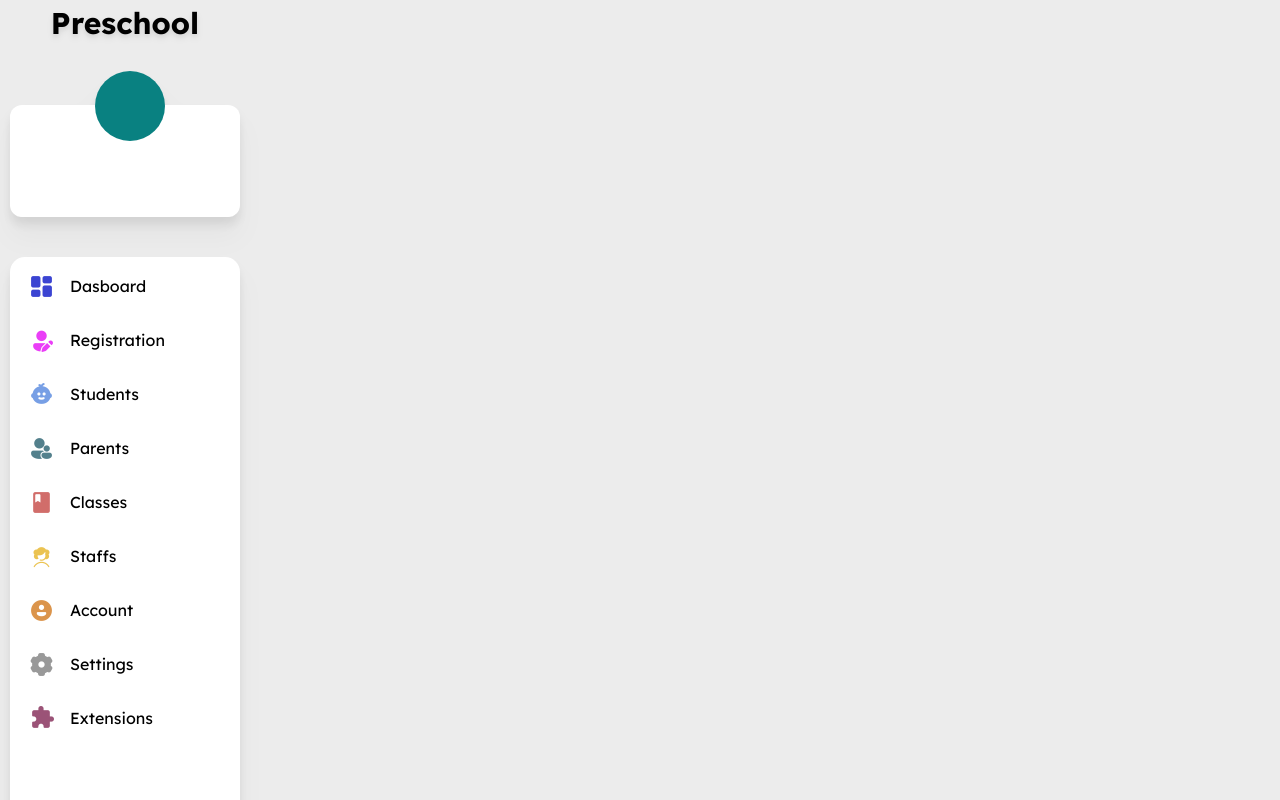
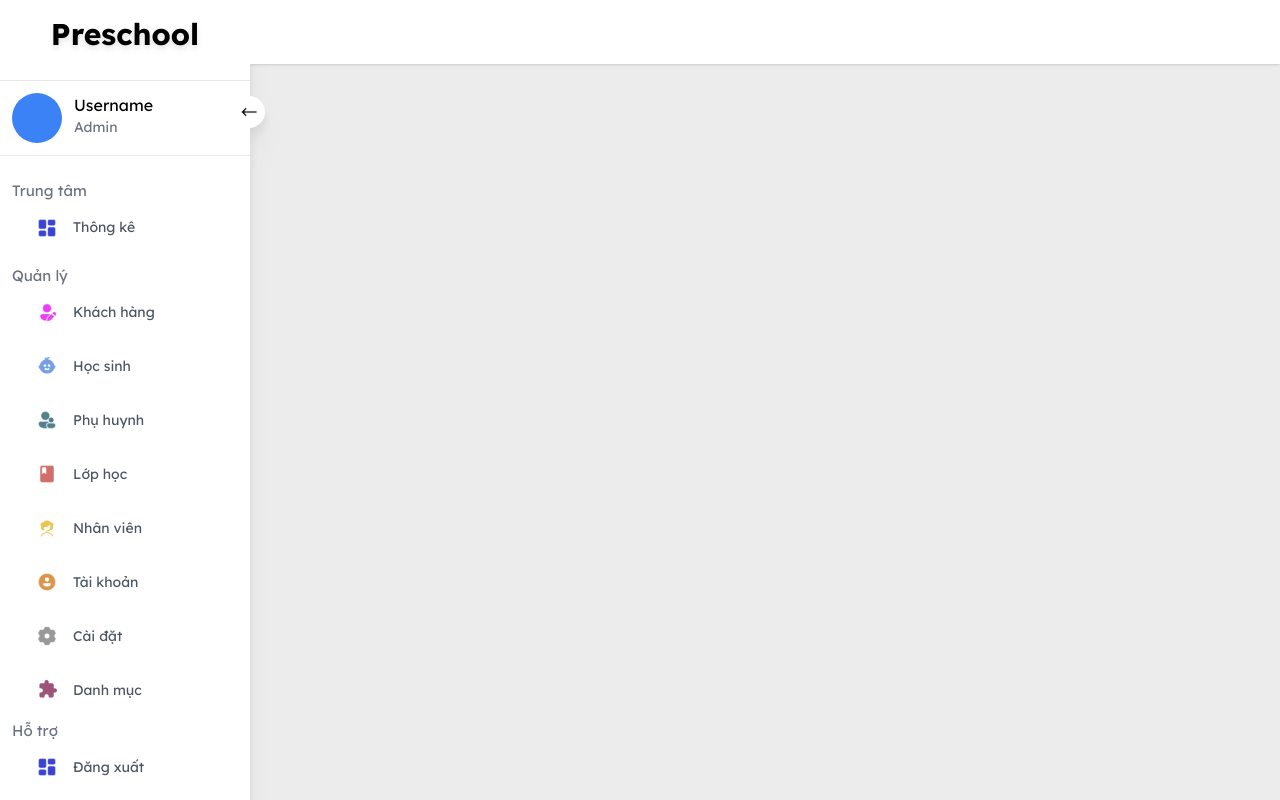
Before and after one commit to nguyenngocthach1403/preschool-system-project, a Vue app in the folder preschool_web_application/: page /home-page in a window 1280 px wide. Built offline with nearby package versions, Linux system fonts and the light colour scheme.

Commit message:
Thac 16:12 19/5 style: change layout menu and title page

```diff
--- a/preschool_web_application/src/components/menu_comp.vue
+++ b/preschool_web_application/src/components/menu_comp.vue
@@ -1,8 +1,8 @@
 <template>
-  <div class="menu-section bg-transparent">
+  <div class="menu-section h-full bg-transparent">
     <!-- Title app -->
     <div
-      class="app-title text-center font-bold text-3xl bg-transparent h-20 mt-[5px]"
+      class="app-title text-center font-bold text-3xl flex justify-center py-4 bg-transparent h-[60px] content-center"
     >
       <div v-show="menuStyle === 'full-menu'" class="drop-shadow-md">
         Preschool
@@ -10,27 +10,58 @@
     </div>
 
     <!-- User information -->
-    <div id="user-inf" class="h-28 bg-white my-5 rounded-xl drop-shadow-xl">
-      <div>
-        <div class="avatar" :class="menuStyle"></div>
+    <div
+      id="user-inf"
+      class="h-fit bg-white my-5 border-t-[1px] border-b-[1px] px-3"
+    >
+      <!--Avatar & Username-->
+
+      <div class="flex w-full content-center h-[50px] gap-3 my-3 relative">
+        <div class="avatar rounded-full w-[50px] h-[50px] bg-blue-500"></div>
+        <div class="user">
+          <p class="text-[16px]">Username</p>
+          <p class="text-gray-500 text-[14px]">Admin</p>
+        </div>
+        <!-- <div class="change-account h-5 w-5 bg-black"></div> -->
       </div>
     </div>
 
-    <!-- Menu list -->
-    <div class="menu-list my-10 bg-white py-1 rounded-15 drop-shadow-xl pb-20">
-      <router-link v-for="item in menuItem" :key="item.name" :to="item.path">
-        <div class="menu-item h-50 pl-[15px]">
-          <div><img :src="item.icon" class="w-[25px]" /></div>
+    <div class="menu-list bg-white text-gray-600 py-1 px-3">
+      <span class="text-[15px] text-gray-500">Trung tâm</span>
+      <router-link v-for="item in menu" :key="item.name" :to="item.path">
+        <div class="menu-item h-50 pl-[25px]">
+          <div><img :src="item.icon" class="w-[20px]" /></div>
           <span class="pl-4" v-show="menuStyle === 'full-menu'">{{
             item.name
           }}</span>
         </div>
       </router-link>
-      <button
-        class="shadow-xl"
-        :class="drops.menuStyle"
-        @click="closeMenu"
-      ></button>
+    </div>
+    <!-- Menu list -->
+    <div class="menu-list bg-white py-1 text-gray-600 pb-20 px-3">
+      <span class="text-[15px] text-gray-500">Quản lý</span>
+      <router-link v-for="item in managerItem" :key="item.name" :to="item.path">
+        <div class="menu-item h-50 pl-[25px]">
+          <div><img :src="item.icon" class="w-[20px]" /></div>
+          <span class="pl-4" v-show="menuStyle === 'full-menu'">{{
+            item.name
+          }}</span>
+        </div>
+      </router-link>
+    </div>
+
+    <div
+      class="menu-list bg-white w-full py-1 text-gray-600 px-3 absolute bottom-0"
+    >
+      <span class="text-[15px] text-gray-500">Hỗ trợ</span>
+      <router-link v-for="item in settingItem" :key="item.name" :to="item.path">
+        <div class="menu-item h-50 pl-[25px]">
+          <div><img :src="item.icon" class="w-[20px]" /></div>
+          <span class="pl-4" v-show="menuStyle === 'full-menu'">{{
+            item.name
+          }}</span>
+        </div>
+      </router-link>
     </div>
   </div>
 </template>
@@ -50,27 +81,31 @@ import { ref } from "vue";
 
 const isMenuClose = ref(true);
 
-const menuItem = ref([
-  { name: "Dasboard", path: "/dashboard", icon: dash },
-  { name: "Registration", path: "/registration_view", icon: registration },
-  { name: "Students", path: "/students", icon: student },
-  { name: "Parents", path: "/parents", icon: parent },
-  { name: "Classes", path: "/classes", icon: classes },
-  { name: "Staffs", path: "/registration_view", icon: staff },
-  { name: "Account", path: "/account", icon: account },
-  { name: "Settings", path: "/dddd", icon: setting },
-  { name: "Extensions", path: "/dddd", icon: extension },
+const menu = ref([{ name: "Thông kê", path: "/dashboard", icon: dash }]);
+const managerItem = ref([
+  { name: "Khách hàng", path: "/registration_view", icon: registration },
+  { name: "Học sinh", path: "/students", icon: student },
+  { name: "Phụ huynh", path: "/parents", icon: parent },
+  { name: "Lớp học", path: "/classes", icon: classes },
+  { name: "Nhân viên", path: "/registration_view", icon: staff },
+  { name: "Tài khoản", path: "/account", icon: account },
+  { name: "Cài đặt", path: "/dddd", icon: setting },
+  { name: "Danh mục", path: "/dddd", icon: extension },
+]);
+
+const settingItem = ref([
+  { name: "Đăng xuất", path: "/dashboard", icon: dash },
 ]);
 
 const drops = defineProps({
   menuStyle: String,
 });
 
-const emits = defineEmits(["close-menu"]);
-function closeMenu() {
-  isMenuClose.value = !isMenuClose.value;
-  emits("close-menu", isMenuClose.value);
-}
+// const emits = defineEmits(["close-menu"]);
+// function closeMenu() {
+//   isMenuClose.value = !isMenuClose.value;
+//   emits("close-menu", isMenuClose.value);
+// }
 </script>
 
 <style scoped>
@@ -79,21 +114,22 @@ function closeMenu() {
 }
 
 /* user information css */
-#user-inf {
-  position: relative !important;
-}
-.avatar {
-  width: 70px;
-  height: 70px;
-  border-radius: 50%;
-  background-color: rgb(9, 129, 129);
-  position: absolute !important;
-  top: -30%;
-  left: 95px;
+.menu-list {
+  font-size: 14px;
 }
 .hide-menu {
   left: 0px;
   transition: 0.5s ease;
+}
+
+.hide-menu .user {
+  display: none;
+}
+.hide-menu .change-account {
+  display: none;
+}
+.hide-menu .avatar {
+  margin: auto;
 }
 .full-menu {
   left: 85px;
@@ -102,33 +138,52 @@ function closeMenu() {
 
 /* menu css */
 .router-link-active .menu-item {
-  background-color: rgb(200, 200, 200);
-  transition: 1s ease-in;
+  /* background-color: rgb(231, 231, 231); */
+  /* background-color: #3b44d1; */
+  transition: 0.18s ease-in;
+  border-radius: 5px !important;
+  color: black !important ;
+  /* color: white; */
+  font-size: 15px;
+  position: relative;
+  display: flex;
 }
-.menu-list {
-  position: relative;
+
+.router-link-active .menu-item::before {
+  animation: active 0.5s forwards normal;
+  content: "";
+  background-color: #3b44d1;
+  width: 100%;
+  position: absolute;
+  height: 3px;
+  left: 0;
+  bottom: 0;
 }
+
 .menu-item {
-  margin: 0px 5px 4px 4px;
+  margin: 0px 0px 4px 0px;
   border-radius: 9px;
   display: flex;
   align-items: center;
 }
 .menu-item:hover {
-  background-color: rgb(200, 200, 200);
+  background-color: rgb(231, 231, 231);
+}
+
+@keyframes active {
+  0% {
+    width: 0;
+  }
+  100% {
+    width: 100%;
+  }
 }
 button {
-  width: 70px;
-  height: 40px;
-  background-color: rgb(255, 255, 255);
   position: absolute;
-  bottom: -30px;
-  border-top-left-radius: 0;
-  border-top-right-radius: 0;
-  border-bottom-right-radius: 999px;
-  border-bottom-left-radius: 999px;
+  top: 100%;
+  left: 100px;
 }
-button:active {
-  scale: 98%;
+#user-inf {
+  position: relative !important;
 }
 </style>
--- a/preschool_web_application/src/components/search_form_comp.vue
+++ b/preschool_web_application/src/components/search_form_comp.vue
@@ -5,7 +5,7 @@
         type="text"
         v-model="searchText"
         placeholder="Search here"
-        class="rounded-[8px] border-[2px] h-[45px] pl-3 text-[17px] w-full focus:outline-0 focus:ring-[#3B44D1] focus:border-[#3B44D1]"
+        class="rounded-[8px] border-[1px] h-[45px] pl-3 text-[17px] w-full focus:outline-0 focus:ring-[#3B44D1] focus:border-[#3B44D1]"
       />
       <div
         @click="$emit('passSearchText', searchText)"
--- a/preschool_web_application/src/presentations/account_page/views/account_view.vue
+++ b/preschool_web_application/src/presentations/account_page/views/account_view.vue
@@ -1,6 +1,10 @@
 <template>
   <div class="bg-white ml-4 rounded-3xl text-center h-fit pb-[10px]">
-    <div class="text-left px-[20px] text-[36px] font-bold">Account</div>
+    <div
+      class="text-left px-6 text-[36px] py-4 mb-5 font-bold border border-b-1"
+    >
+      Account
+    </div>
     <SearchFormComp />
     <!--Show muc-->
     <div class="my-2 w-full text-start px-6">
--- a/preschool_web_application/src/presentations/class_page/views/class_page.vue
+++ b/preschool_web_application/src/presentations/class_page/views/class_page.vue
@@ -1,54 +1,78 @@
 <template>
-    <div class="bg-white h-dvh ml-4 rounded-3xl text-center text-3xl  pb-[200px] overflow-hidden">
-        <ClassCreationView class="w-screen h-screen bg-black absolute z-10 left-0 top-0" v-if="showCreateClass" @close="showCreateClass = false" />
+  <div
+    class="bg-white h-dvh ml-4 rounded-3xl text-center text-3xl pb-[200px] overflow-hidden"
+  >
+    <ClassCreationView
+      class="w-screen h-screen bg-black absolute z-10 left-0 top-0"
+      v-if="showCreateClass"
+      @close="showCreateClass = false"
+    />
     <!-- Header -->
-        <div class="text-left px-[20px] pt-[10px] text-[36px] font-bold ">Class</div>
+    <div class="text-left px-6 text-[36px] py-4 font-bold border border-b-1">
+      Class
+    </div>
 
     <div class="my-3 flex justify-between content-center mr-3">
-            <SearchFormComp v-on:passSearchText="getSearchText($event)"></SearchFormComp>
-            <CreateButtonComp class="active:scale-95" @click="showCreateClass = !showCreateClass"/>
+      <SearchFormComp
+        v-on:passSearchText="getSearchText($event)"
+      ></SearchFormComp>
+      <CreateButtonComp
+        class="active:scale-95"
+        @click="showCreateClass = !showCreateClass"
+      />
     </div>
 
-        <div class="w-full h-full flex flex-wrap content-start mx-[15px] pb-[20px] overflow-auto">
-            <ClassCardComp v-for="(item) in filteredClass" :key="item" :class-data="item" class="hover:bg-gray-200"/>
+    <div
+      class="w-full h-full flex flex-wrap content-start mx-[15px] pb-[20px] overflow-auto"
+    >
+      <ClassCardComp
+        v-for="item in filteredClass"
+        :key="item"
+        :class-data="item"
+        class="hover:bg-gray-200"
+      />
     </div>
   </div>
 </template>
 
 <script setup>
-    import {ref, computed, onMounted} from 'vue'
+import { ref, computed, onMounted } from "vue";
 
-    import ClassCardComp from '../components//class_card.vue'
-    import SearchFormComp from '@/components/search_form_comp.vue'
-    import CreateButtonComp from '@/components/create_button.vue'
-    import ClassCreationView from '..//..//class_creation_page//views//class_creation_page.vue'
-    import {useClassStore} from '@/stores//class_store.js'
-    const searchText = ref('')
-    const classStore = useClassStore()
-    const showCreateClass = ref(false)
+import ClassCardComp from "../components//class_card.vue";
+import SearchFormComp from "@/components/search_form_comp.vue";
+import CreateButtonComp from "@/components/create_button.vue";
+import ClassCreationView from "..//..//class_creation_page//views//class_creation_page.vue";
+import { useClassStore } from "@/stores//class_store.js";
+const searchText = ref("");
+const classStore = useClassStore();
+const showCreateClass = ref(false);
 
 onMounted(() => {
-        classDataDemo.value = classStore.classes
-    })
+  classDataDemo.value = classStore.classes;
+});
 
 const getSearchText = (event) => {
   searchText.value = event;
-    }
+};
 
-    const closeCreateClassPage = (event) =>
-    {
-        showCreateClass.value = event
-    }
+const closeCreateClassPage = (event) => {
+  showCreateClass.value = event;
+};
 
 const filteredClass = computed(() => {
   return classDataDemo.value.filter((e) => {
-            return (e.name.match(searchText.value) || e.teacher.match(searchText.value) || e.type.match(searchText.value) || e.status.match(searchText.value) || e.session.match(searchText.value))
-        })
-    })
+    return (
+      e.name.match(searchText.value) ||
+      e.teacher.match(searchText.value) ||
+      e.type.match(searchText.value) ||
+      e.status.match(searchText.value) ||
+      e.session.match(searchText.value)
+    );
+  });
+});
 
-    const classDataDemo = ref([])
+const classDataDemo = ref([]);
 </script>
 
 <style scoped>
-
 </style>
--- a/preschool_web_application/src/presentations/home_page/views/home_page.vue
+++ b/preschool_web_application/src/presentations/home_page/views/home_page.vue
@@ -1,12 +1,23 @@
 <template>
   <main v-bind:class="menuStyle" class="overflow-y-hidden h-screen">
     <ToastList class="absolute top-5 right-10 z-20" :toast-list="toasts" />
-    <section class="menu h-full px-[10px]">
-      <MenuComp :menu-style="menuStyle" @close-menu="closeMenu" />
+    <section class="menu h-full bg-white drop-shadow-xl relative">
+      <button
+        class="bg-white rounded-full w-8 h-8 absolute top-24 right-[-15px] z-20"
+        @click="closeMenu((isMenuClose = !isMenuClose))"
+      >
+        <img :src="menuIcon" class="w-[20px] m-auto" alt="" />
+      </button>
+      <MenuComp :menu-style="menuStyle" />
     </section>
     <section class="view h-full overflow-y-scroll pb-[40px]">
-      <header class="h-20 ml-3 rounded-xl"></header>
+      <header
+        class="h-16 bg-transparent sticky fixed absolute top-0 shadow z-20"
+      >
+        <div class="h-full bg-white"></div>
+      </header>
       <router-view
+        class="mt-5"
         @add-toast="addToast"
         @closeToast="deleteToast(item.id)"
       ></router-view>
@@ -17,10 +28,14 @@
 <script setup>
 import MenuComp from "@/components/menu_comp.vue";
 import ToastList from "@/components/toast_list.vue";
+import next_icon from "@/assets/icons/Right.svg";
+import pre_icon from "@/assets/icons/Left Arrow.svg";
 
 import { ref } from "vue";
 
 const toasts = ref([]);
+
+const menuIcon = ref(pre_icon);
 
 const addToast = (newToast) => {
   console.log(toasts.value);
@@ -40,14 +55,16 @@ const menuStyle = ref("full-menu");
 
 const isMenuClose = ref(true);
 
-const closeMenu = (is) => {
+function closeMenu(is) {
   console.log(is);
   if (is) {
     menuStyle.value = "hide-menu";
+    menuIcon.value = next_icon;
     return;
   }
   menuStyle.value = "full-menu";
-};
+  menuIcon.value = pre_icon;
+}
 </script>
 
 <style scoped>
@@ -58,7 +75,7 @@ const closeMenu = (is) => {
 }
 .hide-menu {
   display: grid;
-  grid-template-columns: 90px auto;
+  grid-template-columns: 100px auto;
   transition: 0.5s ease;
 }
 </style>
--- a/preschool_web_application/src/presentations/parent_page/views/parent_page.vue
+++ b/preschool_web_application/src/presentations/parent_page/views/parent_page.vue
@@ -1,6 +1,10 @@
 <template>
-  <div class="bg-white ml-4 rounded-3xl text-center h-dvh">
-    <div class="text-left px-[20px] text-[36px] font-bold">Parent</div>
+  <div class="bg-white ml-4 rounded-3xl text-center h-fit">
+    <div
+      class="text-left px-6 text-[36px] py-4 mb-5 font-bold border border-b-1"
+    >
+      Parent
+    </div>
     <div class="flex justify-between content-center mr-3">
       <SearchForm @passSearchText="getSearchText"></SearchForm>
 
--- a/preschool_web_application/src/presentations/registration_page/view/registration_view.vue
+++ b/preschool_web_application/src/presentations/registration_page/view/registration_view.vue
@@ -8,7 +8,11 @@
       @add-toast="$emit('add-toast', $event), close()"
     />
     <!-- Header -->
-    <div class="text-left px-[20px] text-[36px] font-bold">Registration</div>
+    <div
+      class="text-left px-6 text-[36px] py-4 mb-5 font-bold border border-b-1"
+    >
+      Registration
+    </div>
 
     <!-- Search-->
     <div class="flex justify-between content-center mr-3">
--- a/preschool_web_application/src/presentations/student_page/view/student_page.vue
+++ b/preschool_web_application/src/presentations/student_page/view/student_page.vue
@@ -14,10 +14,12 @@
     />
 
     <!-- Header -->
-    <div class="text-left px-[20px] text-[36px] font-bold">Student</div>
+    <div class="text-left px-6 text-[36px] py-4 font-bold border border-b-1">
+      Student
+    </div>
 
     <!-- Search-->
-    <div class="flex justify-between content-center mr-3">
+    <div class="flex justify-between content-center mt-5 mr-3">
       <SearchFormComp @passSearchText="getSearchText"></SearchFormComp>
       <router-link to="/students/create">
         <CreateButtonComp></CreateButtonComp>
```
Also changed, not shown: preschool_web_application/src/assets/icons/Left Arrow.svg (added), preschool_web_application/src/assets/icons/Right.svg (added). Lines whose indentation alone changed are shown as unchanged.
